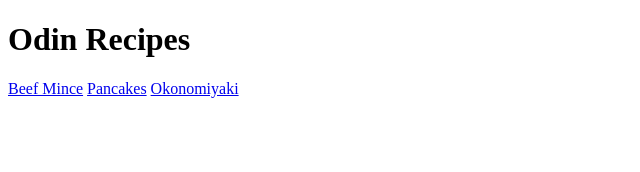
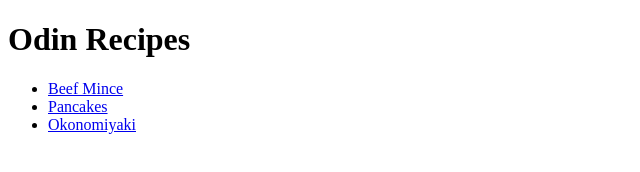
Before and after one commit to ksmeehan/odin-recipes, a plain HTML site: page index.html in a window 1280 px wide. Shown: the whole page, without its empty margins (0-640 px from the left). Drawn offline with Linux system fonts and the light colour scheme.

Commit message:
Put recipe links in unordered list

```diff
--- a/index.html
+++ b/index.html
@@ -7,9 +7,12 @@
 </head>
 <body>
     <h1>Odin Recipes</h1>
-    <a href="recipes/beef-mince.html">Beef Mince</a>
-    <a href="recipes/pancakes.html">Pancakes</a>
-    <a href="recipes/okonomiyaki.html">Okonomiyaki</a>
+    <ul>
+        <li><a href="recipes/beef-mince.html">Beef Mince</a></li>
+        <li><a href="recipes/pancakes.html">Pancakes</a></li>
+        <li><a href="recipes/okonomiyaki.html">Okonomiyaki</a></li>
+    </ul>
+
 
 </body>
 </html>
```
